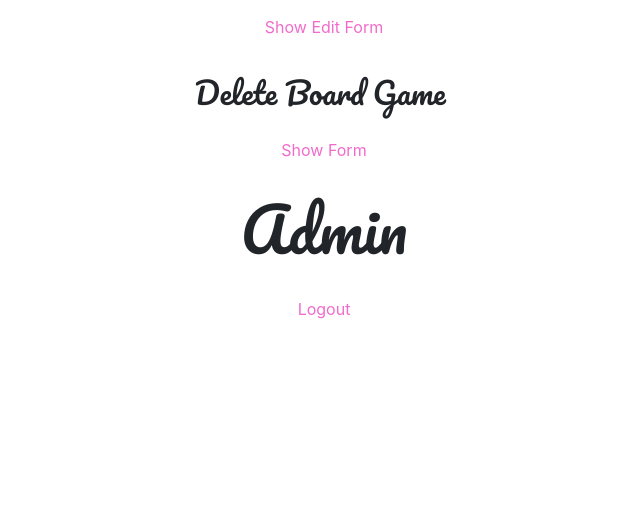
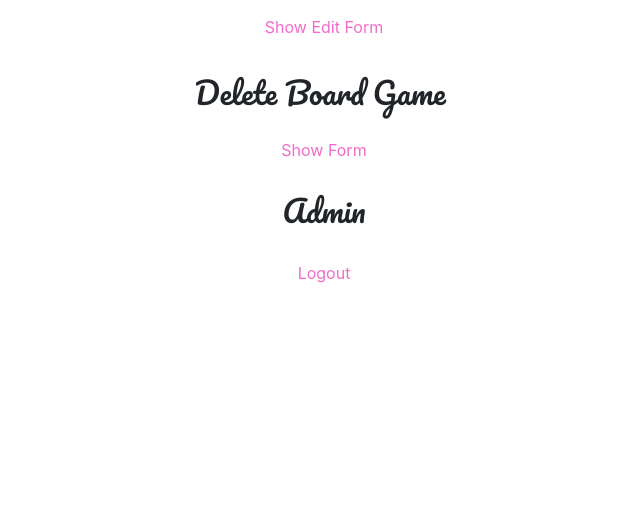
Before and after one commit to bessgetstechy/SpectacularGITs, a PHP site: page /Library/AdminArea.php in a window 1280 px wide. Shown: the part 380-885 px from the top of the page, without its empty margins (316-956 px from the left). Run offline with PHP 8.4, Linux system fonts and the light colour scheme; a user stored in the database is signed in.

Commit message:
Changed font size in header

```diff
--- a/Adminarea.php
+++ b/Adminarea.php
@@ -47,7 +47,7 @@
         <br>
 
 <!-- OTHER -->
-        <h2 style="font-family: 'Pacifico', cursive;">Admin</h2>
+        <h2 style="font-family: 'Pacifico', cursive; font-size:30px">Admin</h2>
         <br>
         <!-- Logout -->
         <a href="adminarea/logout.php" style="color: rgb(242, 107, 203">Logout</a>
```
